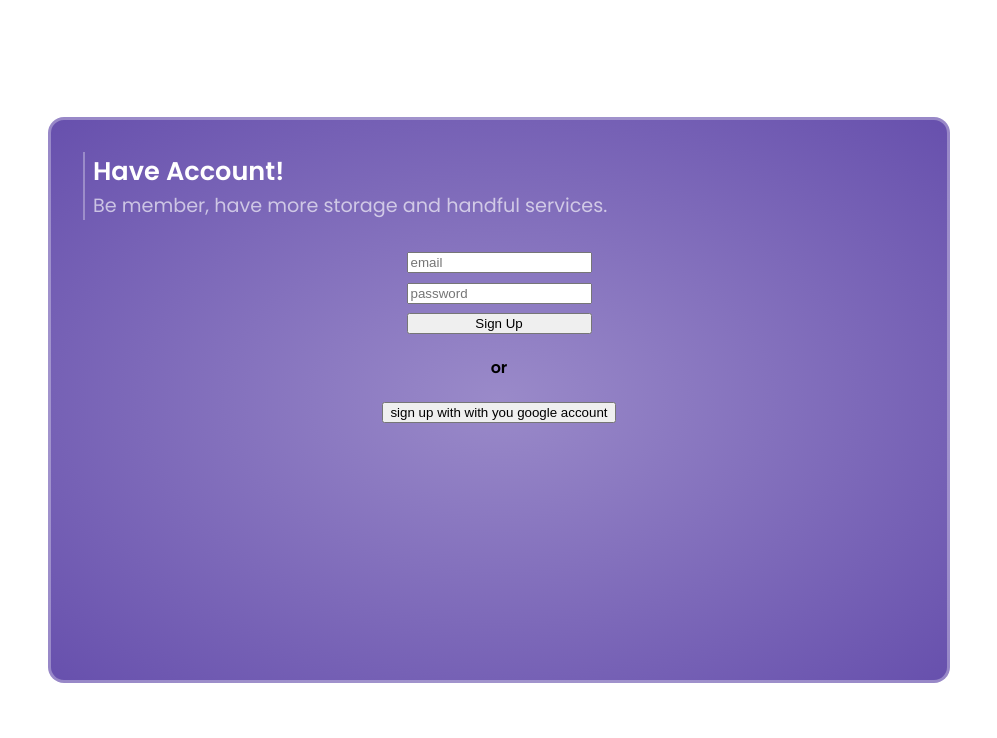
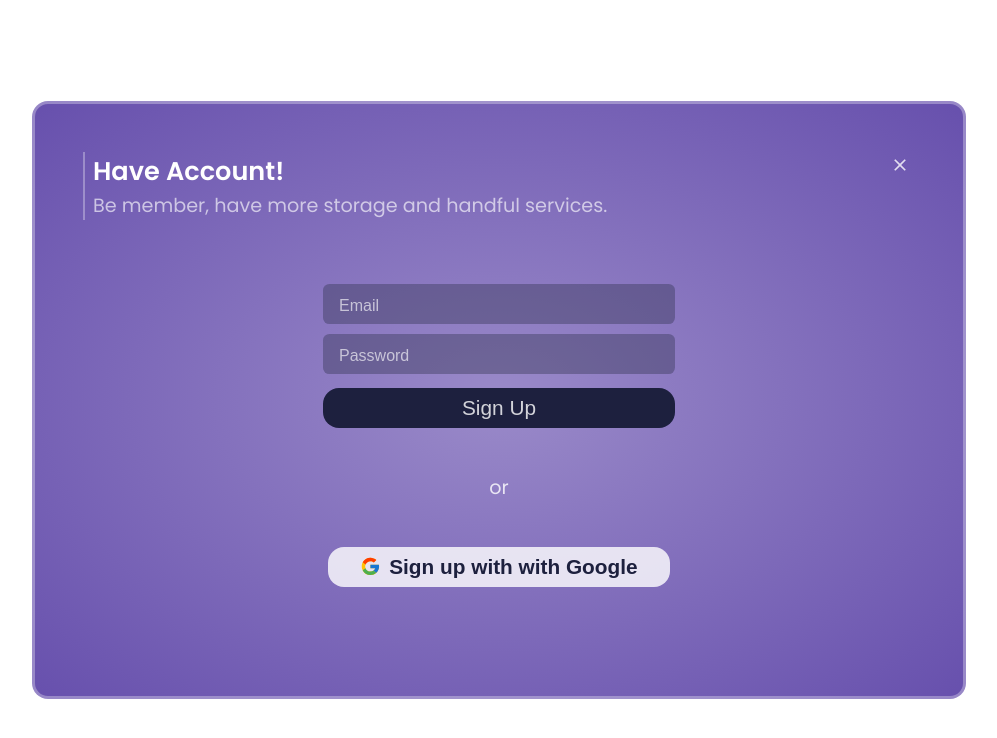
Before and after one commit to sgc93/addisMusic, a React (Vite) app: page /auth in a window 1280 px wide. Shown: the top 738 px of the page, without its empty margins (141-1138 px from the left). Built offline with nearby package versions, Linux system fonts and the light colour scheme; no server answers.

Commit message:
update styles of components

```diff
--- a/src/features/auth/SignUp.jsx
+++ b/src/features/auth/SignUp.jsx
@@ -3,7 +3,10 @@ import { useState } from "react";
 import { useDispatch, useSelector } from "react-redux";
 
 import styled from "@emotion/styled";
+import { FcGoogle } from "react-icons/fc";
+import { MdClose } from "react-icons/md";
 import { auth, googleProvider } from "../../config/firebase_config";
+import IconButton from "../../ui/IconButton";
 import { checkSignIn } from "./authSlice";
 
 const SignUpPage = styled.section`
@@ -16,12 +19,16 @@ const SignUpPage = styled.section`
 
 	width: 100dvw;
 	height: 100dvh;
-	backdrop-filter: blur(4px);
+	backdrop-filter: blur(10px);
+	z-index: 2;
 `;
 const SignUpBox = styled.div`
 	display: flex;
 	flex-direction: column;
 	align-items: center;
+	gap: 2rem;
+
+	padding: 1rem;
 
 	width: 70%;
 	height: 70%;
@@ -31,15 +38,19 @@ const SignUpBox = styled.div`
 	);
 	border: 3px solid var(--color-border-primary);
 	border-radius: 1rem;
-
-	z-index: 2;
 `;
-
+const SignUpHeader = styled.div`
+	align-self: flex-start;
+	display: flex;
+	align-items: start;
+	justify-content: space-between;
+	padding: 2rem 2rem;
+	width: 93%;
+`;
 const TitleBox = styled.div`
 	align-self: flex-start;
 	display: flex;
 	flex-direction: column;
-	margin: 2rem 2rem;
 	padding: 0rem 0.5rem;
 
 	border-left: 2px solid var(--color-border-primary);
@@ -50,6 +61,7 @@ const Title = styled.span`
 	font-size: 1.6rem;
 	font-weight: bold;
 `;
+
 const SubTitle = styled.span`
 	color: var(--color-text-tertiary);
 	font-size: 1.2rem;
@@ -59,6 +71,66 @@ const Form = styled.form`
 	display: flex;
 	flex-direction: column;
 	gap: 0.6rem;
+`;
+
+const FormInput = styled.input`
+	background-color: var(--color-bg-secondary);
+	border: none;
+	outline: none;
+	border-radius: 0.4rem;
+	padding: 0.5rem 1rem;
+
+	width: 20rem;
+	font-size: 1.3rem;
+	color: var(--color-text-secondary);
+
+	transition: all 0.4s;
+	&:focus {
+		outline: 2px solid var(--color-border-primary);
+	}
+	&::placeholder {
+		color: var(--color-text-tertiary);
+		font-size: 1rem;
+	}
+`;
+
+const btnStyles = {
+	margin: "0.3rem 0rem",
+	padding: "0.5rem 2rem",
+	fontSize: "1.3rem",
+	borderRadius: "1rem",
+	outline: "none",
+	border: "none",
+	cursor: "pointer",
+	transition: "all 0.4s",
+};
+
+const FormBtn = styled.button`
+	color: var(--color-text-secondary);
+	background-color: var(--color-bg-primary);
+
+	&:hover {
+		color: var(--color-text-primary);
+	}
+`;
+const GoogleBtn = styled.button`
+	color: var(--color-bg-primary);
+	background-color: var(--color-text-secondary);
+	font-weight: 600;
+
+	display: flex;
+	align-items: center;
+	gap: 0.5rem;
+
+	&:hover {
+		transform: translateY(-2px);
+	}
+`;
+
+const H4 = styled.span`
+	padding: 0.5rem 1rem;
+	color: var(--color-text-secondary);
+	font-size: 1.2rem;
 `;
 
 const SignUP = () => {
@@ -99,39 +171,49 @@ const SignUP = () => {
 	return (
 		<SignUpPage>
 			<SignUpBox>
+				<SignUpHeader>
 					<TitleBox>
 						<Title>Have Account!</Title>
 						<SubTitle>
 							Be member, have more storage and handful services.
 						</SubTitle>
 					</TitleBox>
+					<IconButton>
+						<MdClose />
+					</IconButton>
+				</SignUpHeader>
 				{!isLoading && !error && (
 					<Form>
-						<input
+						<FormInput
 							type="text"
-							placeholder="email"
+							placeholder="Email"
 							name="email"
 							value={email}
 							onChange={(event) => setEmail(event.target.value)}
 							required
 						/>
-						<input
+						<FormInput
 							type="password"
-							placeholder="password"
+							placeholder="Password"
 							name="password"
 							value={password}
 							onChange={(event) => setPassword(event.target.value)}
 							required
 						/>
-						<button type="submit" onClick={(event) => signUp(event)}>
+						<FormBtn
+							style={btnStyles}
+							type="submit"
+							onClick={(event) => signUp(event)}
+						>
 							Sign Up
-						</button>
+						</FormBtn>
 					</Form>
 				)}
-				<h4>or</h4>
-				<button onClick={() => signUpWithGoogle()}>
-					sign up with with you google account
-				</button>
+				<H4>or</H4>
+				<GoogleBtn style={btnStyles} onClick={() => signUpWithGoogle()}>
+					<FcGoogle />
+					Sign up with with Google
+				</GoogleBtn>
 			</SignUpBox>
 		</SignUpPage>
 	);
```
Lines whose indentation alone changed are shown as unchanged.
